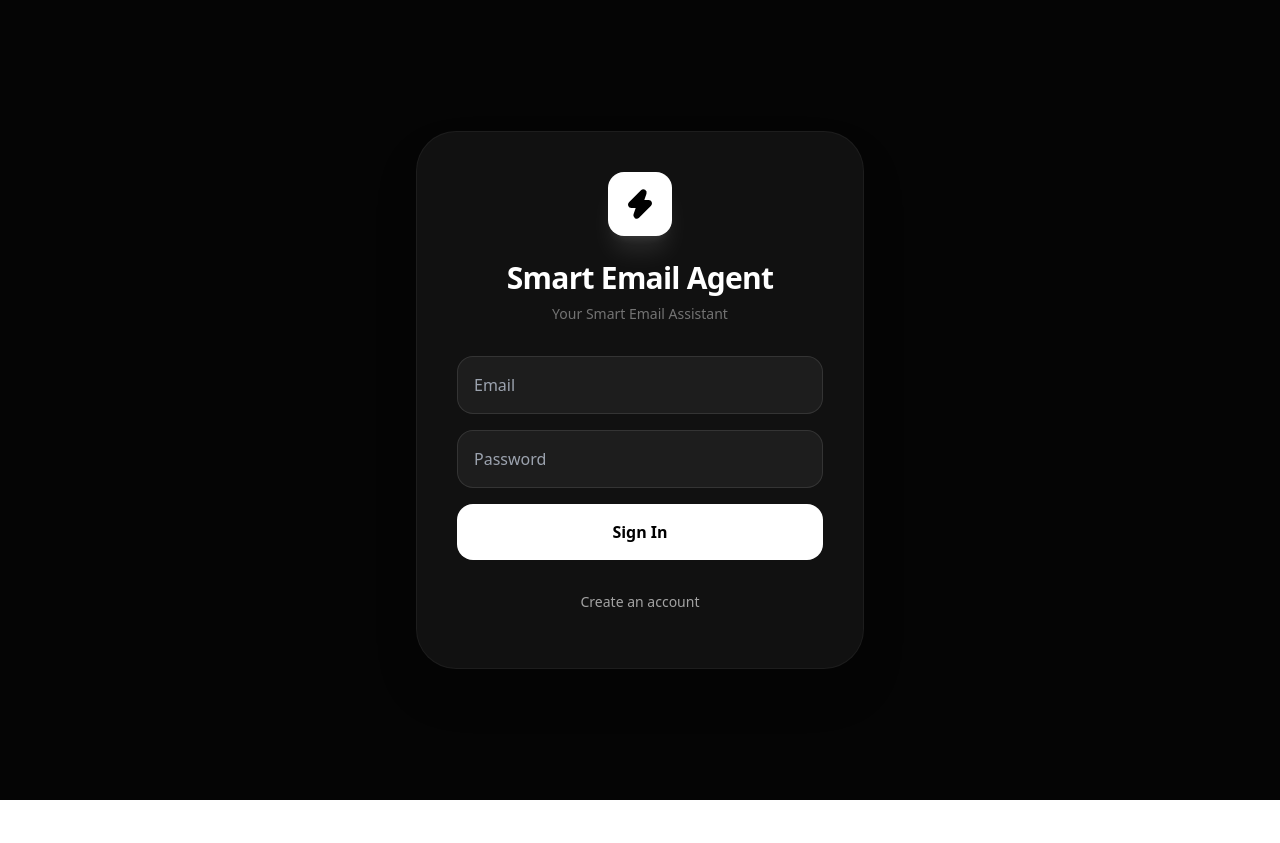
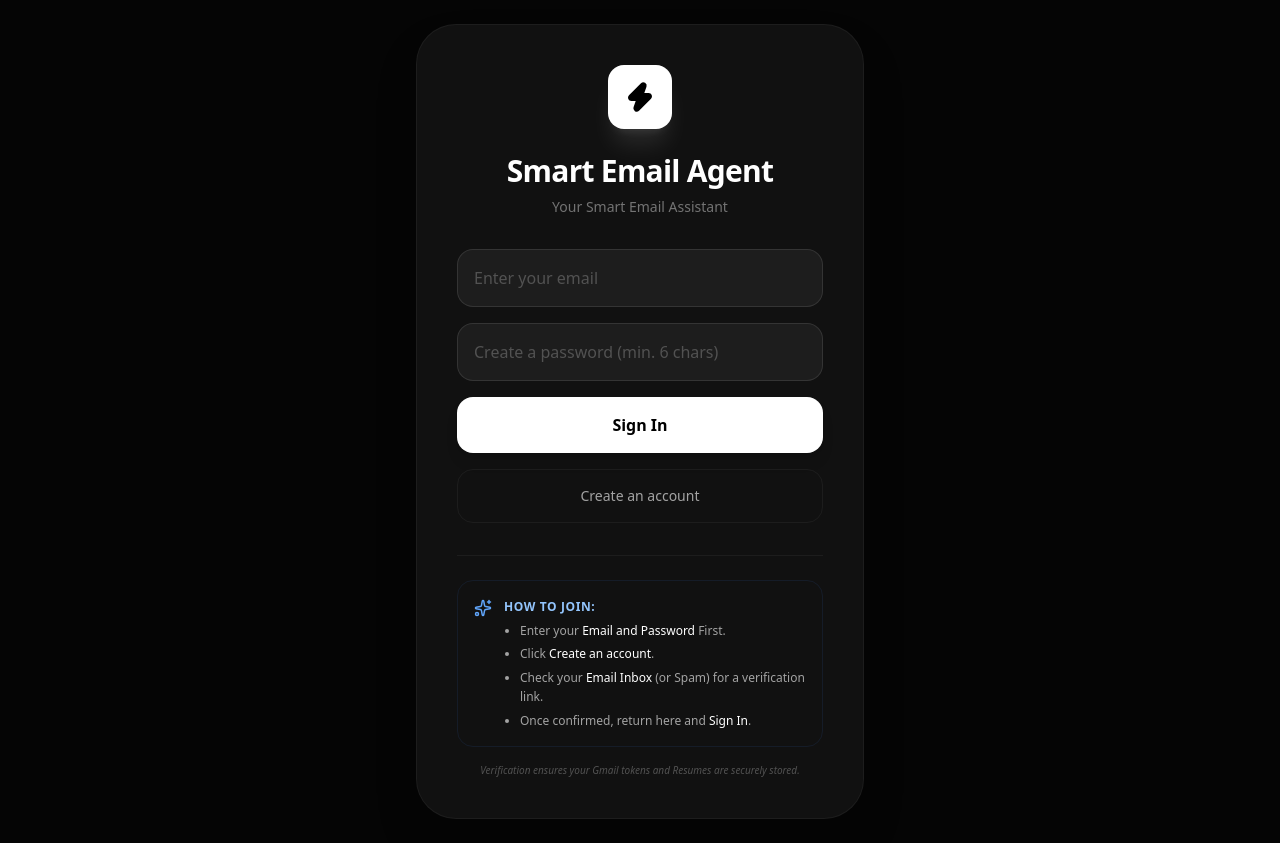
Before and after one commit to SHUBHAMSHARMACODES/Email-agent, a React (Vite) app in the folder frontend/: page / in a window 1280 px wide. Before the commit the page ends 800 px from the top, so only its background shows below. Built offline with nearby package versions, Linux system fonts and the light colour scheme; the HTML template or start-up script is replaced by a standard one.

Commit message:
Added onboarding popup for new users

```diff
--- a/frontend/src/App.jsx
+++ b/frontend/src/App.jsx
@@ -18,6 +18,7 @@ function App() {
   const [loading, setLoading] = useState(false);
   const [uploading, setUploading] = useState(false);
   const chatEndRef = useRef(null);
+  const [showOnboarding, setShowOnboarding] = useState(false);
 
   // 1. Auth & Initial Data Load
   useEffect(() => {
@@ -57,6 +58,27 @@ function App() {
   } catch (e) { console.log(e); }
 };
 
+// Pehle se maujood useEffect ke andar ya ek naya useEffect
+useEffect(() => {
+  if (user) {
+    checkOnboardingStatus(user.id);
+  }
+}, [user]);
+
+const checkOnboardingStatus = async (userId) => {
+  try {
+    // .maybeSingle() use karne se error nahi aata agar row missing ho
+    const { data: profile } = await supabase.table('profiles').select('gmail_token').eq('id', userId).maybeSingle();
+    const { data: resume } = await supabase.table('resumes').select('id').eq('user_id', userId).maybeSingle();
+
+    // Agar Gmail link nahi hai YA resume upload nahi hai, toh popup dikhao
+    if (!profile?.gmail_token || !resume) {
+      setTimeout(() => setShowOnboarding(true), 1500);
+    }
+  } catch (error) {
+    console.error("Onboarding check failed:", error);
+  }
+};
   // --- FETCH SIDEBAR HISTORY ---
   const fetchSidebarHistory = async (userId) => {
     try {
@@ -77,20 +99,20 @@ function App() {
   };
 
   const handleLogin = async () => {
-    if (!email || !password) return alert("Bhai, email aur password toh daalo!");
+    if (!email || !password) return alert("Enter your Email and Password first!");
     const { data, error } = await supabase.auth.signInWithPassword({ email, password });
-    if (error) alert("Login Galti: " + error.message);
+    if (error) alert("Login Error: " + error.message);
     else setUser(data.user);
   };
 
   const handleSignup = async () => {
-    if (!email || !password) return alert("Email aur password zaroori hain!");
+    if (!email || !password) return alert("Email and password are required!");
     const { data, error } = await supabase.auth.signUp({
       email, password,
       options: { data: { full_name: email.split('@')[0] } }
     });
-    if (error) alert("Signup Galti: " + error.message);
-    else alert("Account ban gaya! Sign in karke dekho.");
+    if (error) alert("Signup Error: " + error.message);
+    else alert("Account created successfully! Check your email for verification. Then Sign In.");
   };
 
   const handleLogout = () => supabase.auth.signOut();
@@ -133,11 +155,11 @@ function App() {
     });
 
     if (res.data.status === "success") {
-      alert("🚀 Email Sent with Original PDF!");
+      alert("🚀 Email Sent!");
     }
   } catch (err) {
     console.error(err);
-    alert("Error sending email. Check backend terminal.");
+    alert("Error sending email.");
   }
 };
 
@@ -163,15 +185,59 @@ function App() {
     return (
       <div className="min-h-screen bg-[#050505] flex items-center justify-center p-6 text-white font-sans">
         <motion.div initial={{ opacity: 0, y: 20 }} animate={{ opacity: 1, y: 0 }} className="bg-[#111] p-10 rounded-[2.5rem] border border-white/5 shadow-2xl w-full max-w-md">
-          <div className="flex justify-center mb-6"><div className="w-16 h-16 bg-white rounded-2xl flex items-center justify-center text-black shadow-xl shadow-white/10"><Zap size={32} fill="black" /></div></div>
+
+          {/* Logo & Header */}
+          <div className="flex justify-center mb-6">
+            <div className="w-16 h-16 bg-white rounded-2xl flex items-center justify-center text-black shadow-xl shadow-white/10">
+              <Zap size={32} fill="black" />
+            </div>
+          </div>
           <h1 className="text-3xl font-bold text-center mb-2 tracking-tight">Smart Email Agent</h1>
           <p className="text-center text-neutral-500 mb-8 text-sm font-medium">Your Smart Email Assistant</p>
+
+          {/* Input Fields */}
           <div className="space-y-4">
-            <input className="w-full p-4 bg-white/5 border border-white/10 rounded-2xl outline-none focus:bg-white/10 transition-all text-white" placeholder="Email" value={email} onChange={e => setEmail(e.target.value)} />
-            <input className="w-full p-4 bg-white/5 border border-white/10 rounded-2xl outline-none focus:bg-white/10 transition-all text-white" type="password" placeholder="Password" value={password} onChange={e => setPassword(e.target.value)} />
-            <button onClick={handleLogin} className="w-full bg-white text-black hover:bg-neutral-200 p-4 rounded-2xl font-bold transition-all">Sign In</button>
-            <button onClick={handleSignup} className="w-full text-neutral-400 p-4 rounded-2xl hover:text-white transition-all text-sm">Create an account</button>
+            <input
+              className="w-full p-4 bg-white/5 border border-white/10 rounded-2xl outline-none focus:bg-white/10 transition-all text-white placeholder:text-neutral-600"
+              placeholder="Enter your email"
+              value={email}
+              onChange={e => setEmail(e.target.value)}
+            />
+            <input
+              className="w-full p-4 bg-white/5 border border-white/10 rounded-2xl outline-none focus:bg-white/10 transition-all text-white placeholder:text-neutral-600"
+              type="password"
+              placeholder="Create a password (min. 6 chars)"
+              value={password}
+              onChange={e => setPassword(e.target.value)}
+            />
+            <button onClick={handleLogin} className="w-full bg-white text-black hover:bg-neutral-200 p-4 rounded-2xl font-bold transition-all shadow-lg active:scale-95">
+              Sign In
+            </button>
+            <button onClick={handleSignup} className="w-full text-neutral-400 p-4 rounded-2xl hover:text-white transition-all text-sm border border-white/5 hover:bg-white/5">
+              Create an account
+            </button>
           </div>
+
+          {/* User Guidance Note (Naya Section) */}
+          <div className="mt-8 pt-6 border-t border-white/5">
+            <div className="flex items-start gap-3 bg-blue-500/7 p-4 rounded-2xl border border-blue-500/10">
+              <Sparkles size={18} className="text-blue-400 shrink-0 mt-0.5" />
+              <div className="text-[12px] leading-relaxed text-neutral-400">
+                <p className="text-blue-300 font-bold mb-1 uppercase tracking-wider">How to join:</p>
+                <ul className="list-disc ml-4 space-y-1">
+                  <li>Enter your <span className="text-white">Email and Password </span>First.</li>
+
+                  <li>Click <span className="text-white">Create an account</span>.</li>
+                  <li>Check your <span className="text-white">Email Inbox</span> (or Spam) for a verification link.</li>
+                  <li>Once confirmed, return here and <span className="text-white">Sign In</span>.</li>
+                </ul>
+              </div>
+            </div>
+            <p className="text-[10px] text-center text-neutral-600 mt-4 italic">
+              Verification ensures your Gmail tokens and Resumes are securely stored.
+            </p>
+          </div>
+
         </motion.div>
       </div>
     );
@@ -213,7 +279,7 @@ function App() {
       {/* Main Chat Interface */}
       <main className="flex-1 flex flex-col relative bg-[#050505]">
         <header className="p-5 border-b border-white/5 bg-[#050505]/80 backdrop-blur-md flex justify-between items-center px-10">
-            <div className="flex items-center gap-2 text-sm font-semibold text-white"><Sparkles size={16} className="text-yellow-500" /> AI Interface</div>
+            <div className="flex items-center gap-2 text-sm font-semibold text-white"><Bot size={16} className="text-blue-500" />AI Workspace</div>
             <div className="text-[11px] font-medium text-neutral-500 bg-white/5 px-4 py-2 rounded-full">Active: {user.email}</div>
         </header>
 
@@ -266,6 +332,50 @@ function App() {
             <p className="text-[10px] text-center text-neutral-700 mt-4 font-medium uppercase tracking-widest">Powered by Mistral AI v1.5</p>
           </div>
         </div>
+        {/* Onboarding Popup Modal */}
+<AnimatePresence>
+  {showOnboarding && (
+    <div className="fixed inset-0 z-[100] flex items-center justify-center p-4 bg-black/80 backdrop-blur-md">
+      <motion.div
+        initial={{ opacity: 0, scale: 0.9, y: 20 }}
+        animate={{ opacity: 1, scale: 1, y: 0 }}
+        exit={{ opacity: 0, scale: 0.9, y: 20 }}
+        className="bg-[#111] border border-white/10 p-8 rounded-[2.5rem] max-w-md w-full shadow-2xl shadow-blue-500/10 text-center"
+      >
+        <div className="flex justify-center mb-6 text-yellow-500">
+          <Sparkles size={48} />
+        </div>
+        <h2 className="text-2xl font-bold text-white mb-2 tracking-tight">Complete Your Setup</h2>
+        <p className="text-neutral-400 text-sm mb-8 leading-relaxed">
+          To unlock the full potential of your Smart Email Agent, please link your Gmail and upload your resume.
+        </p>
+
+        <div className="space-y-3">
+          {/* Link Gmail Action */}
+          <button
+            onClick={() => { handleGoogleLogin(); setShowOnboarding(false); }}
+            className="w-full flex items-center justify-center gap-3 bg-white text-black p-4 rounded-2xl font-bold hover:bg-neutral-200 transition-all"
+          >
+            <Mail size={18} /> Link Gmail Account
+          </button>
+
+          {/* Resume Upload Action (Input trigger) */}
+          <label className="w-full flex items-center justify-center gap-3 border border-white/10 text-white p-4 rounded-2xl font-bold hover:bg-white/5 transition-all cursor-pointer">
+            <FileUp size={18} /> Upload Your Resume
+            <input type="file" className="hidden" onChange={(e) => { handleFileUpload(e); setShowOnboarding(false); }} accept=".pdf" />
+          </label>
+
+          <button
+            onClick={() => setShowOnboarding(false)}
+            className="w-full text-neutral-600 text-xs font-medium uppercase tracking-widest pt-4 hover:text-neutral-400 transition-colors"
+          >
+            Skip for now
+          </button>
+        </div>
+      </motion.div>
+    </div>
+  )}
+</AnimatePresence>
       </main>
     </div>
   );
```
Also changed, not shown: 2 other files (tests, documents, lock files or other folders).
